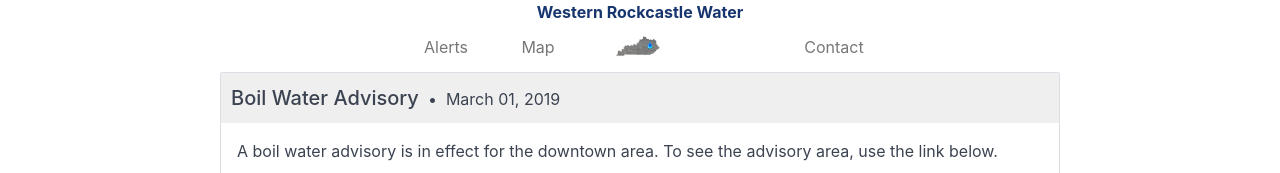
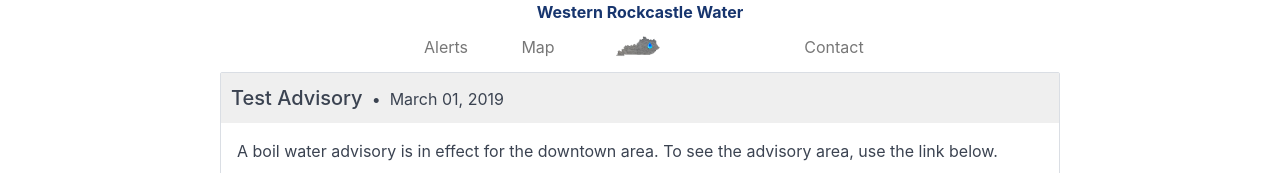
Before and after one commit to mapsync/westrockcastle-advisory, a Gatsby site: page /blog/2019-03-01-boil-water-advisory in a window 1280 px wide. Shown: the top 173 px of the page. Built offline with nearby package versions, Linux system fonts and the light colour scheme; Gatsby itself is replaced by a stand-in of ours.

Commit message:
Update Alert “2019-03-01-boil-water-advisory”

```diff
--- a/src/pages/blog/2019-03-01-boil-water-advisory.md
+++ b/src/pages/blog/2019-03-01-boil-water-advisory.md
@@ -1,9 +1,9 @@
 ---
 templateKey: blog-post
-title: Boil Water Advisory
+title: Test Advisory
 date: 2019-03-01T10:04:07.480Z
 draft: false
-description: A boil water advisory is in effect for the downtown area.
+description: This is only a test. A boil water advisory is in effect for the downtown area.
 ---
 A boil water advisory is in effect for the downtown area. To see the advisory area, use the link below.
 
```
